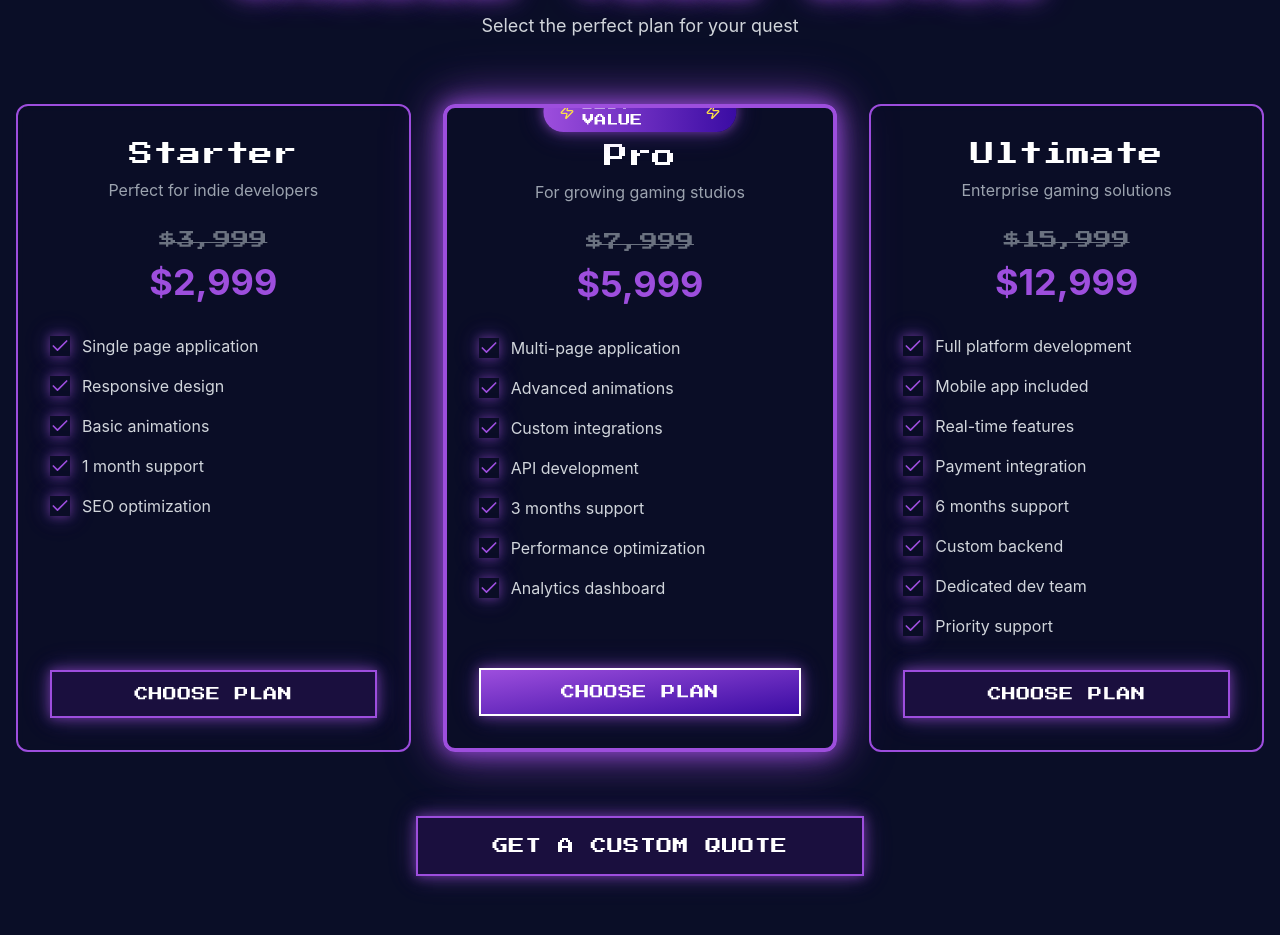
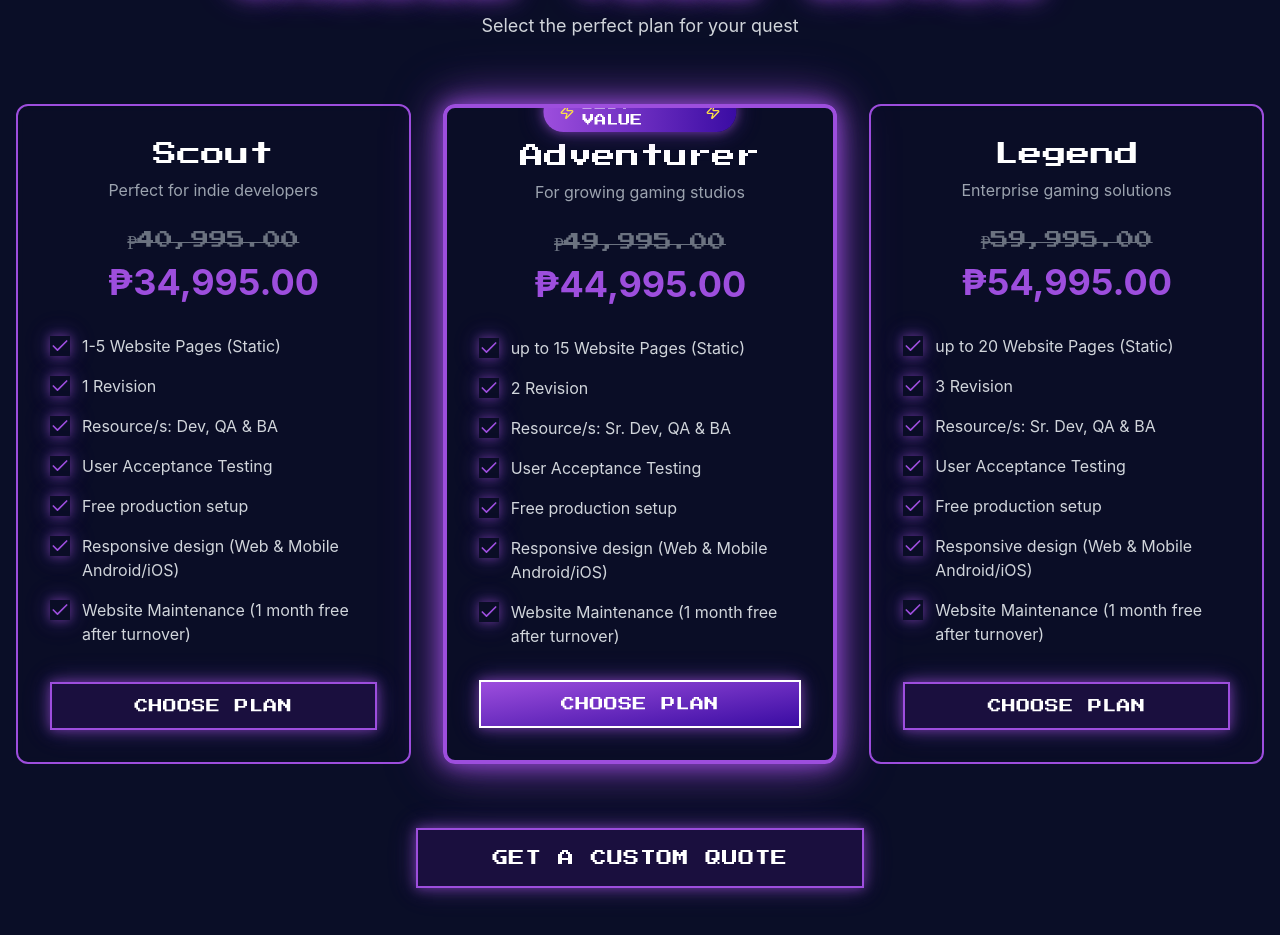
Before and after one commit to sidequestph/landing, a React (Vite) app: page / in a window 1280 px wide. Shown: the part 3160-4095 px from the top of the page. Built offline with nearby package versions, Linux system fonts and the light colour scheme.

Commit message:
refactored pricing

```diff
--- a/src/components/Pricing.jsx
+++ b/src/components/Pricing.jsx
@@ -8,49 +8,50 @@ import { useToast } from '@/components/ui/use-toast';
 
 const plans = [
   {
-    name: 'Starter',
-    originalPrice: '$3,999',
-    price: '$2,999',
+    name: 'Scout',
+    originalPrice: '₱40,995.00',
+    price: '₱34,995.00',
     description: 'Perfect for indie developers',
     features: [
-      'Single page application',
-      'Responsive design',
-      'Basic animations',
-      '1 month support',
-      'SEO optimization'
+      '1-5 Website Pages (Static)',
+      '1 Revision',
+      'Resource/s: Dev, QA & BA',
+      'User Acceptance Testing',
+      'Free production setup',
+      'Responsive design (Web & Mobile Android/iOS)',
+      'Website Maintenance (1 month free after turnover)'
     ],
     highlighted: false
   },
   {
-    name: 'Pro',
-    originalPrice: '$7,999',
-    price: '$5,999',
+    name: 'Adventurer',
+    originalPrice: '₱49,995.00',
+    price: '₱44,995.00',
     description: 'For growing gaming studios',
     features: [
-      'Multi-page application',
-      'Advanced animations',
-      'Custom integrations',
-      'API development',
-      '3 months support',
-      'Performance optimization',
-      'Analytics dashboard'
+      'up to 15 Website Pages (Static)',
+      '2 Revision',
+      'Resource/s: Sr. Dev, QA & BA',
+      'User Acceptance Testing',
+      'Free production setup',
+      'Responsive design (Web & Mobile Android/iOS)',
+      'Website Maintenance (1 month free after turnover)'
     ],
     highlighted: true
   },
   {
-    name: 'Ultimate',
-    originalPrice: '$15,999',
-    price: '$12,999',
+    name: 'Legend',
+    originalPrice: '₱59,995.00',
+    price: '₱54,995.00',
     description: 'Enterprise gaming solutions',
     features: [
-      'Full platform development',
-      'Mobile app included',
-      'Real-time features',
-      'Payment integration',
-      '6 months support',
-      'Custom backend',
-      'Dedicated dev team',
-      'Priority support'
+      'up to 20 Website Pages (Static)',
+      '3 Revision',
+      'Resource/s: Sr. Dev, QA & BA',
+      'User Acceptance Testing',
+      'Free production setup',
+      'Responsive design (Web & Mobile Android/iOS)',
+      'Website Maintenance (1 month free after turnover)'
     ],
     highlighted: false
   }
```
